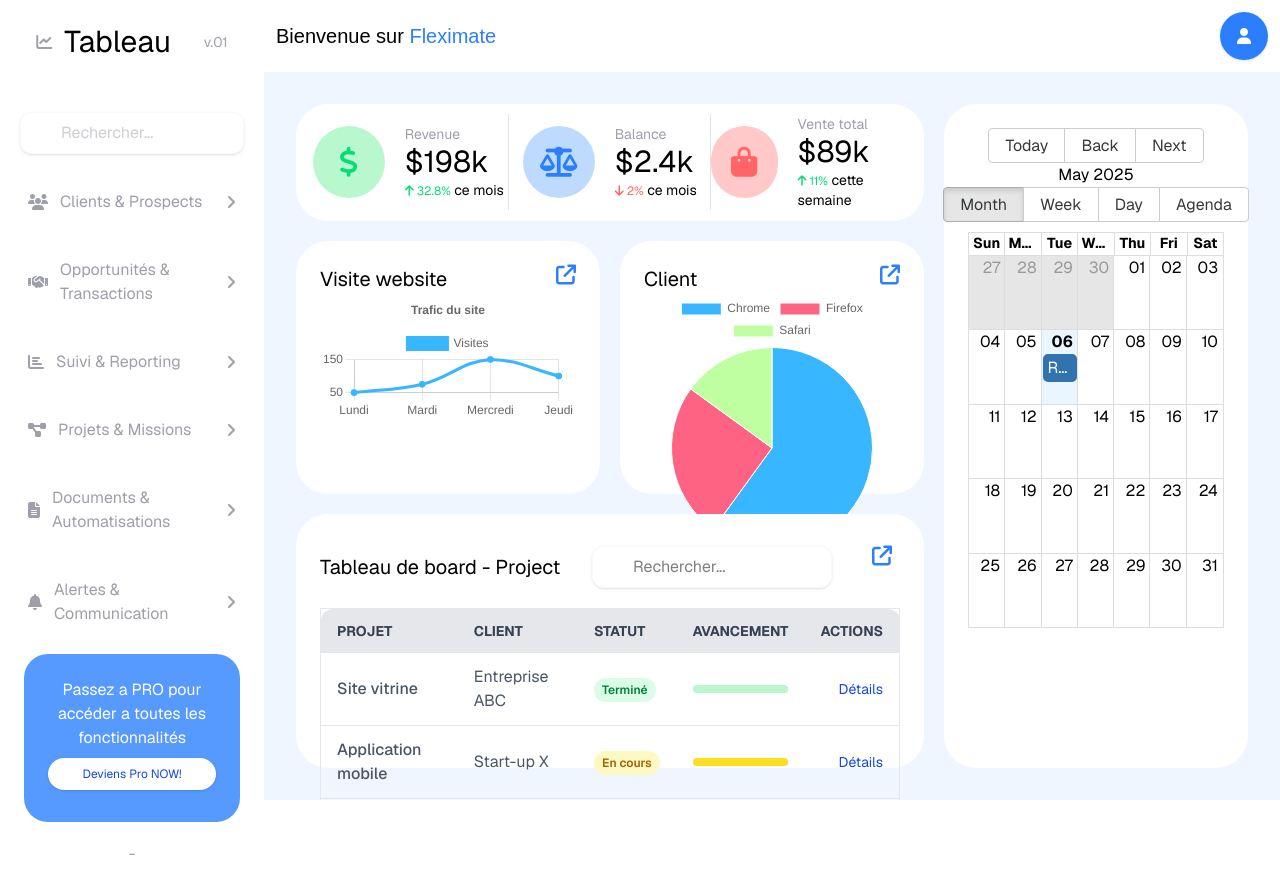
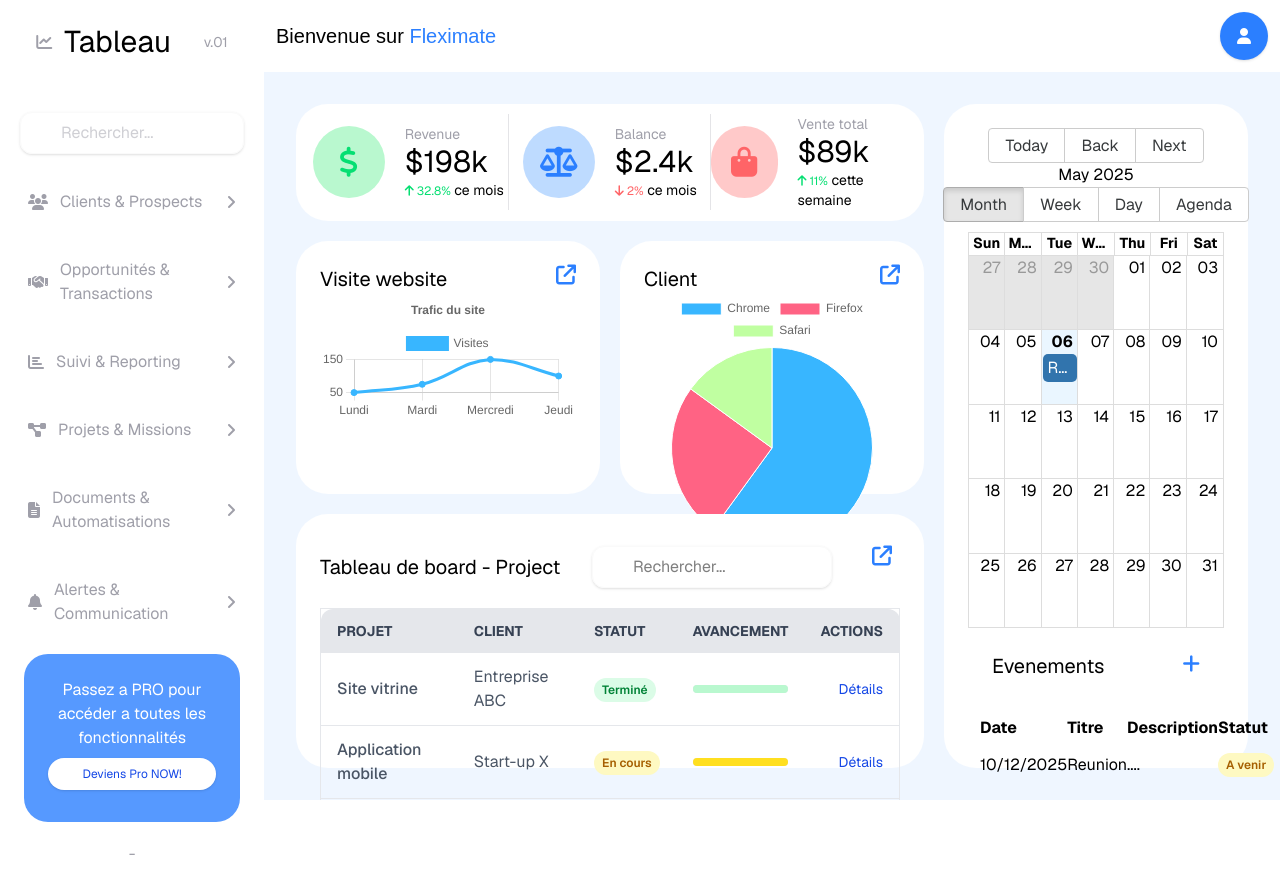
Before and after one commit to NaSuRall/Fleximate, a Next.js app: page /dashboard in a window 1280 px wide. Built offline with nearby package versions, Linux system fonts and the light colour scheme.

Commit message:
ADD : | calendar and tab event to dashboard

```diff
--- a/app/(registration)/login/page.js
+++ b/app/(registration)/login/page.js
@@ -3,13 +3,13 @@
 export default function login(){
     return (
 
-        <div className="grid grid-cols-2 grid-rows-1 gap-5 h-screen w-full p-8">
+        <div className="grid grid-cols-2 grid-rows-1 gap-5 h-screen w-full p-8 bg-white ">
 
 
             <div className=" rounded-bl-4xl rounded-tl-4xl row-start-1  row-end-1 col-start-1 col-end-1 flex flex-col h-full w-full bg-blue-500 justify-around items-center ">
                 <div className=" flex flex-col w-full justify-center gap-5 pl-40 ">
-                    <h1 className="text-6xl text-start">Fleximate</h1>
-                    <p className="text-5xl text-white">Your place to work <br/> Plan. Create. Control.</p>
+                    <h1 className="text-7xl text-start text-white">Fleximate</h1>
+                    <p className="text-5xl text-white font-bold">Your place to work <br/> Plan. Create. Control.</p>
                 </div>
 
                 <div className="flex flex-col items-center justify-center ">
--- a/app/dashboard/page.js
+++ b/app/dashboard/page.js
@@ -6,28 +6,25 @@
 import Tableau from "@/components/Tableau";
 import Calendar from "@/components/Calendar";
 
-
-export  default function dashboard(){
-    return(
+export default function Dashboard() {
+    return (
         <div className="flex min-h-screen h-full text-black">
             {/* Navbar components */}
-            <Navbar/>
+            <Navbar />
 
             {/* Main */}
-            <main className="w-full flex flex-col bg-blue-50 overflow-hidden h-screen ">
-                <div className="w-full flex justify-between flex-row   bg-white">
-                    <div className=" flex items-center justify-between flex-row  w-full p-3 ">
+            <main className="w-full flex flex-col bg-blue-50 overflow-hidden h-screen">
+                <div className="w-full flex justify-between flex-row bg-white">
+                    <div className="flex items-center justify-between flex-row w-full p-3">
                         <div>
                             <h1 className="text-xl">Bienvenue sur <span className="text-blue-500">Fleximate</span></h1>
                         </div>
                         <div className="flex justify-center">
                             <details className="relative inline-block text-left">
-                                <summary
-                                    className="list-none w-12 h-12 flex justify-center items-center bg-blue-500 text-white rounded-full shadow-sm hover:bg-blue-600 transition-all cursor-pointer">
+                                <summary className="list-none w-12 h-12 flex justify-center items-center bg-blue-500 text-white rounded-full shadow-sm hover:bg-blue-600 transition-all cursor-pointer">
                                     <i className="fa-solid fa-user"></i>
                                 </summary>
-
-                                <div className="absolute mt-2 w-40 right-0 bg-white border rounded-md shadow-lg ">
+                                <div className="absolute mt-2 w-40 right-0 bg-white border rounded-md shadow-lg">
                                     <Link href="/register" className="block px-4 py-2 hover:bg-gray-100 transition">Login</Link>
                                     <Link href="/login" className="block px-4 py-2 hover:bg-gray-100 transition">Sign in</Link>
                                 </div>
@@ -35,94 +32,144 @@
                         </div>
                     </div>
                 </div>
-                <div
-                    className=" grid grid-cols-3 grid-rows-5 gap-5 max-h-screen w-full p-8 bg-blue-50 font-sans overflow-scroll ">
 
+                <div className="grid grid-cols-3 grid-rows-5 gap-5 max-h-screen w-full p-8 bg-blue-50 font-sans overflow-scroll">
                     {/* CARD Body */}
-                    <div className=" overflow-hidden row-start-1 rounded-4xl row-end-1 col-start-1 col-end-3">
-
+                    <div className="overflow-hidden row-start-1 rounded-4xl row-end-1 col-start-1 col-end-3">
                         <div className="bg-white p-3 flex flex-row items-center justify-center h-full w-full">
-
-                            <div className=" w-80 flex flex-row items-center justify-center gap-5 h-24 l border-r border-zinc-200">
+                            <div className="w-80 flex flex-row items-center justify-center gap-5 h-24 l border-r border-zinc-200">
                                 <div className="w-18 h-18 bg-green-200 rounded-full flex items-center justify-center text-green-400 text-3xl">
                                     <i className="fa-solid fa-dollar-sign"></i>
                                 </div>
-                                <div className="flex flex-col  justify-center h-full">
+                                <div className="flex flex-col justify-center h-full">
                                     <p className="text-zinc-400 text-sm">Revenue</p>
                                     <h2 className="text-3xl">$198k</h2>
                                     <p className="text-sm"><span className="text-green-400 text-xs"><i className="fa-solid fa-arrow-up"></i> 32.8%</span> ce mois</p>
                                 </div>
                             </div>
 
-                            <div className=" w-80 flex flex-row items-center justify-center gap-5 h-24 border-r border-zinc-200">
+                            <div className="w-80 flex flex-row items-center justify-center gap-5 h-24 border-r border-zinc-200">
                                 <div className="w-18 h-18 bg-blue-200 rounded-full flex items-center justify-center text-blue-500 text-3xl">
                                     <i className="fa-solid fa-scale-balanced"></i>
                                 </div>
-                                <div className="flex flex-col   justify-center h-full">
+                                <div className="flex flex-col justify-center h-full">
                                     <p className="text-zinc-400 text-sm">Balance</p>
                                     <h2 className="text-3xl">$2.4k</h2>
-                                    <p className="text-sm"><span className="text-red-400 text-xs"><i
-                                        className="fa-solid fa-arrow-down "></i> 2%</span> ce mois</p>
+                                    <p className="text-sm"><span className="text-red-400 text-xs"><i className="fa-solid fa-arrow-down"></i> 2%</span> ce mois</p>
                                 </div>
                             </div>
 
-                            <div className=" w-80 flex flex-row items-center justify-center gap-5 h-full ">
+                            <div className="w-80 flex flex-row items-center justify-center gap-5 h-full">
                                 <div className="w-18 h-18 bg-red-200 rounded-full flex items-center justify-center text-red-400 text-3xl">
                                     <i className="fa-solid fa-bag-shopping"></i>
                                 </div>
-                                <div className="flex flex-col  justify-center h-full">
+                                <div className="flex flex-col justify-center h-full">
                                     <p className="text-zinc-400 text-sm">Vente total</p>
                                     <h2 className="text-3xl">$89k</h2>
                                     <p className="text-sm"><span className="text-green-400 text-xs"><i className="fa-solid fa-arrow-up"></i> 11%</span> cette semaine</p>
                                 </div>
                             </div>
-
                         </div>
-
-
                     </div>
 
-                    <div className=" bg-white rounded-4xl p-6 row-start-2 row-end-4 col-start-1 col-end-2">
-                        <div className="flex flex-row  justify-between ">
+                    <div className="bg-white rounded-4xl p-6 row-start-2 row-end-4 col-start-1 col-end-2">
+                        <div className="flex flex-row justify-between">
                             <h2 className="text-xl">Visite website</h2>
                             <a href="#"><i className="fa-solid fa-arrow-up-right-from-square text-xl transition-all text-blue-500 cursor-pointer hover:translate-x-0.5 hover:-translate-y-px"></i></a>
                         </div>
                         <LineChart />
                     </div>
-                    <div className="bg-white rounded-4xl p-6  row-start-2 row-end-4 col-start-2 col-end-3 ">
-                        <div className="flex flex-row  justify-between ">
+
+                    <div className="bg-white rounded-4xl p-6 row-start-2 row-end-4 col-start-2 col-end-3">
+                        <div className="flex flex-row justify-between">
                             <h2 className="text-xl">Client</h2>
                             <a href="#"><i className="fa-solid fa-arrow-up-right-from-square text-xl transition-all text-blue-500 cursor-pointer hover:translate-x-0.5 hover:-translate-y-px"></i></a>
                         </div>
-                        <div className="flex flex-row w-full h-64 ">
-                            <div className=" flex items-center justify-center w-full h-full">
+                        <div className="flex flex-row w-full h-64">
+                            <div className="flex items-center justify-center w-full h-full">
                                 <PieChart />
                             </div>
                         </div>
                     </div>
-                    <div className="bg-white rounded-4xl p-6  row-start-4 row-end-6 col-start-1 col-end-3">
 
+                    <div className="bg-white rounded-4xl p-6 row-start-4 row-end-6 col-start-1 col-end-3">
                         <div className="flex flex-row items-center justify-between mb-3">
-                            <div className=" flex flex-row   w-full h-full">
+                            <div className="flex flex-row w-full h-full">
                                 <h2 className="text-xl">Tableau de board - Project</h2>
                             </div>
-
                             <div className="p-2 flex gap-10">
-                                <input type="text" placeholder="Rechercher..."
-                                       className="w-60 pl-10 pr-4 py-2 border border-zinc-50  rounded-xl shadow-sm focus:outline-none focus:ring-2 focus:ring-blue-500 focus:border-blue-700">
-                                </input>
+                                <input
+                                    type="text"
+                                    placeholder="Rechercher..."
+                                    className="w-60 pl-10 pr-4 py-2 border border-zinc-50 rounded-xl shadow-sm focus:outline-none focus:ring-2 focus:ring-blue-500 focus:border-blue-700"
+                                />
                                 <a href="#"><i className="fa-solid fa-arrow-up-right-from-square text-xl transition-all text-blue-500 cursor-pointer hover:translate-x-0.5 hover:-translate-y-px"></i></a>
                             </div>
                         </div>
                         <Tableau />
                     </div>
 
-                    <div className="bg-white rounded-4xl p-6  row-start-1 row-end-6 col-start-3 col-end-3">
+                    <div className="bg-white rounded-4xl p-6 row-start-1 row-end-6 col-start-3 col-end-3">
                         <Calendar />
+                        <div className="p-3 gap-6 flex justify-between flex-col">
+                            <div className="p-3 flex flex-row items-center justify-between gap-3">
+                                <h1 className="text-xl text-black">Evenements</h1>
+                                <a href="#"><i className="fa-solid fa-plus text-xl transition-all text-blue-500 cursor-pointer hover:translate-x-0.5 hover:-translate-y-px"></i></a>
+                            </div>
+                            <div>
+                                <div className="flex flex-row items-center justify-between gap-3">
+                                    <div className="flex flex-col w-full">
+                                        <table className="w-full table-auto text-left">
+                                            <thead>
+                                            <tr>
+                                                <th>Date</th>
+                                                <th>Titre</th>
+                                                <th>Description</th>
+                                                <th>Statut</th>
+                                            </tr>
+                                            </thead>
+                                            <tbody>
+                                            <tr>
+                                                <td className="py-3">10/12/2025</td>
+                                                <td className="py-3">Reunion </td>
+                                                <td className="py-3">....</td>
+                                                <td className="py-3">
+                                                        <span className="inline-block px-2 py-1 text-xs font-semibold text-yellow-700 bg-yellow-100 rounded-full">
+                                                            A venir
+                                                        </span>
+                                                </td>
+                                            </tr>
 
+                                            <tr>
+                                                <td className="py-3">10/12/2025</td>
+                                                <td className="py-3">Reunion </td>
+                                                <td className="py-3">....</td>
+                                                <td className="py-3">
+                                                        <span className="inline-block px-2 py-1 text-xs font-semibold text-red-700 bg-red-100 rounded-full">
+                                                            Aujourd'hui
+                                                        </span>
+                                                </td>
+                                            </tr>
+
+                                            <tr>
+                                                <td className="py-3">10/12/2025</td>
+                                                <td className="py-3">Reunion </td>
+                                                <td className="py-3">....</td>
+                                                <td className="py-3">
+                                                        <span className="inline-block px-2 py-1 text-xs font-semibold text-green-700 bg-green-100 rounded-full">
+                                                            Pas encore
+                                                        </span>
+                                                </td>
+                                            </tr>
+                                            </tbody>
+                                        </table>
+                                    </div>
+                                </div>
+                            </div>
+                        </div>
                     </div>
                 </div>
             </main>
         </div>
-    )
-};
+    );
+}
```
